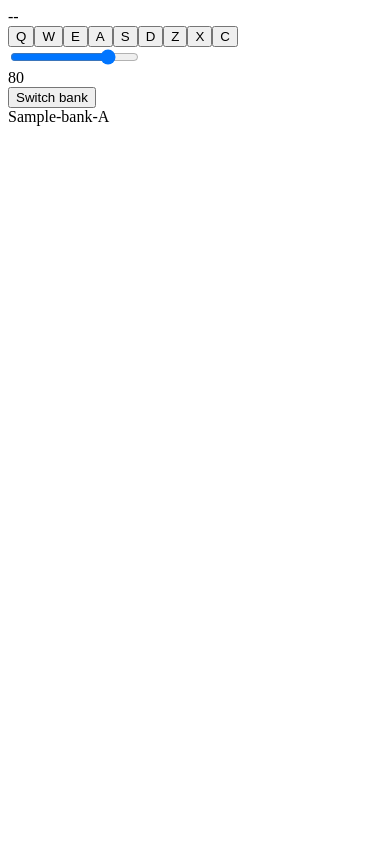
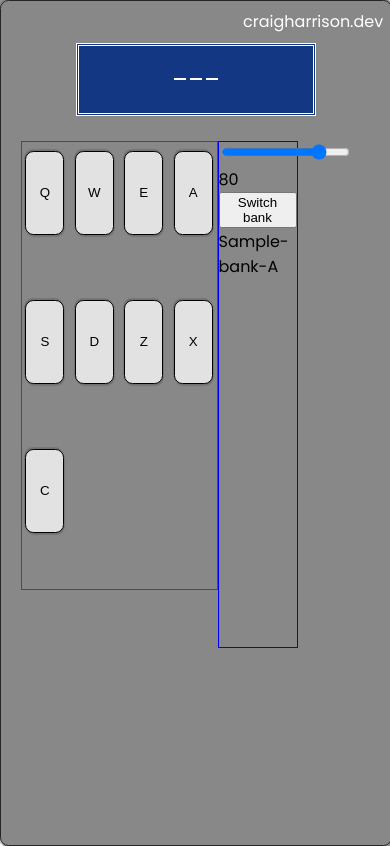
Before and after one commit to organicharris/drumMachine, a React (Create React App) app: page / in a window 390 px wide. Built offline with nearby package versions, Linux system fonts and the light colour scheme.

Commit message:
Basic styling and button lights

```diff
--- a/src/components/app.jsx
+++ b/src/components/app.jsx
@@ -5,6 +5,9 @@ import { bankA } from './sampleBanks.js';
 import { bankB } from './sampleBanks.js';
 
 // import css
+import '../styles/drumMachine.css'
+import '../styles/main.css'
+import '../styles/animations.css'
 
 // import font awesome icons
 
@@ -14,8 +17,18 @@ class App extends React.Component {
 
         this.state = {
             sampleBank: bankA,
-            sampleObject: 10, // initial placeholder "--"
-            volumeControl: 0.8
+            sampleObject: 10, // initial placeholder "---"
+            volumeControl: 0.8,
+            // classes for buttons
+            buttonQ: "drum-pad",
+            buttonW: "drum-pad",
+            buttonE: "drum-pad",
+            buttonA: "drum-pad",
+            buttonS: "drum-pad",
+            buttonD: "drum-pad",
+            buttonZ: "drum-pad",
+            buttonX: "drum-pad",
+            buttonC: "drum-pad"
         }
 
         // binding
@@ -58,10 +71,112 @@ class App extends React.Component {
     // Selects object number based on keyCode
     handleKeyPress(e) {
         const keyArr = ["Q", "W", "E", "A", "S", "D", "Z", "X", "C"];
+        // if part of array, use function and set display, else placeholder for other key presses
+        if (keyArr.includes(String.fromCharCode(e.keyCode))) {
             this.samplePlayer(String.fromCharCode(e.keyCode));
             this.setState ({
                 sampleObject: (keyArr.indexOf(String.fromCharCode(e.keyCode)) + 1)
             });
+            // switch statement to light buttons
+            switch (e.keyCode) {
+                case 81:
+                    this.setState ({
+                        buttonQ: "drum-pad active"
+                    })
+                    setTimeout(() => {
+                        this.setState({
+                            buttonQ: "drum-pad"
+                        });
+                    }, 90)
+                    break;
+                case 87:
+                    this.setState ({
+                        buttonW: "drum-pad active"
+                    })
+                    setTimeout(() => {
+                        this.setState({
+                            buttonW: "drum-pad"
+                        });
+                    }, 90)
+                    break;
+                case 69:
+                    this.setState ({
+                        buttonE: "drum-pad active"
+                    })
+                    setTimeout(() => {
+                        this.setState({
+                            buttonE: "drum-pad"
+                        });
+                    }, 90)
+                    break;
+                case 65:
+                    this.setState ({
+                        buttonA: "drum-pad active"
+                    })
+                    setTimeout(() => {
+                        this.setState({
+                            buttonA: "drum-pad"
+                        });
+                    }, 90)
+                    break;
+                case 83:
+                    this.setState ({
+                        buttonS: "drum-pad active"
+                    })
+                    setTimeout(() => {
+                        this.setState({
+                            buttonS: "drum-pad"
+                        });
+                    }, 90)
+                    break;
+                case 68:
+                    this.setState ({
+                        buttonD: "drum-pad active"
+                    })
+                    setTimeout(() => {
+                        this.setState({
+                            buttonD: "drum-pad"
+                        });
+                    }, 90)
+                    break;
+                case 90:
+                    this.setState ({
+                        buttonZ: "drum-pad active"
+                    })
+                    setTimeout(() => {
+                        this.setState({
+                            buttonZ: "drum-pad"
+                        });
+                    }, 90)
+                    break;
+                case 88:
+                    this.setState ({
+                        buttonX: "drum-pad active"
+                    })
+                    setTimeout(() => {
+                        this.setState({
+                            buttonX: "drum-pad"
+                        });
+                    }, 90)
+                    break;
+                case 67:
+                    this.setState ({
+                        buttonC: "drum-pad active"
+                    })
+                    setTimeout(() => {
+                        this.setState({
+                            buttonC: "drum-pad"
+                        });
+                    }, 90)
+                    break;
+                default:
+                    break;
+            }
+        } else {
+            this.setState ({
+                sampleObject: 10
+            });
+        };
     }
 
     padTrigger(e) {
@@ -82,22 +197,26 @@ class App extends React.Component {
 
     render() {
         return (
+            <div id="main">
                 <div id="drum-machine">
+                <div id="title"><a href="https://craigharrison.dev/" title="Craig Harrison" target="_blank" rel="noopener noreferrer">craigharrison.dev</a></div>
                     <div id="display">
                         {this.state.sampleBank[this.state.sampleObject].sampleID}
                     </div>
+                    <div id="controls">
                         <div id="pads">
                             {/* Two audio links are included on each object as both have to be loaded initially */}
-                    <button className="drum-pad" id="padQ" type="button" onClick={this.padTrigger} value="Q">Q<audio src={bankA[1].url} id="bank-A-Q" type="audio/mpeg"></audio><audio src={bankB[1].url} id="bank-B-Q" type="audio/mpeg"></audio></button>
-                    <button className="drum-pad" id="padW" type="button" onClick={this.padTrigger} value="W">W<audio src={bankA[2].url} id="bank-A-W" type="audio/mpeg"></audio><audio src={bankB[2].url} id="bank-B-W" type="audio/mpeg"></audio></button>
-                    <button className="drum-pad" id="padE" type="button" onClick={this.padTrigger} value="E">E<audio src={bankA[3].url} id="bank-A-E" type="audio/mpeg"></audio><audio src={bankB[3].url} id="bank-B-E" type="audio/mpeg"></audio></button>
-                    <button className="drum-pad" id="padA" type="button" onClick={this.padTrigger} value="A">A<audio src={bankA[4].url} id="bank-A-A" type="audio/mpeg"></audio><audio src={bankB[4].url} id="bank-B-A" type="audio/mpeg"></audio></button>
-                    <button className="drum-pad" id="padS" type="button" onClick={this.padTrigger} value="S">S<audio src={bankA[5].url} id="bank-A-S" type="audio/mpeg"></audio><audio src={bankB[5].url} id="bank-B-S" type="audio/mpeg"></audio></button>
-                    <button className="drum-pad" id="padD" type="button" onClick={this.padTrigger} value="D">D<audio src={bankA[6].url} id="bank-A-D" type="audio/mpeg"></audio><audio src={bankB[6].url} id="bank-B-D" type="audio/mpeg"></audio></button>
-                    <button className="drum-pad" id="padZ" type="button" onClick={this.padTrigger} value="Z">Z<audio src={bankA[7].url} id="bank-A-Z" type="audio/mpeg"></audio><audio src={bankB[7].url} id="bank-B-Z" type="audio/mpeg"></audio></button>
-                    <button className="drum-pad" id="padX" type="button" onClick={this.padTrigger} value="X">X<audio src={bankA[8].url} id="bank-A-X" type="audio/mpeg"></audio><audio src={bankB[8].url} id="bank-B-X" type="audio/mpeg"></audio></button>
-                    <button className="drum-pad" id="padC" type="button" onClick={this.padTrigger} value="C">C<audio src={bankA[9].url} id="bank-A-C" type="audio/mpeg"></audio><audio src={bankB[9].url} id="bank-B-C" type="audio/mpeg"></audio></button>
+                            <button className={this.state.buttonQ} id="padQ" type="button" onClick={this.padTrigger} value="Q">Q<audio src={bankA[1].url} id="bank-A-Q" type="audio/mpeg"></audio><audio src={bankB[1].url} id="bank-B-Q" type="audio/mpeg"></audio></button>
+                            <button className={this.state.buttonW} id="padW" type="button" onClick={this.padTrigger} value="W">W<audio src={bankA[2].url} id="bank-A-W" type="audio/mpeg"></audio><audio src={bankB[2].url} id="bank-B-W" type="audio/mpeg"></audio></button>
+                            <button className={this.state.buttonE} id="padE" type="button" onClick={this.padTrigger} value="E">E<audio src={bankA[3].url} id="bank-A-E" type="audio/mpeg"></audio><audio src={bankB[3].url} id="bank-B-E" type="audio/mpeg"></audio></button>
+                            <button className={this.state.buttonA} id="padA" type="button" onClick={this.padTrigger} value="A">A<audio src={bankA[4].url} id="bank-A-A" type="audio/mpeg"></audio><audio src={bankB[4].url} id="bank-B-A" type="audio/mpeg"></audio></button>
+                            <button className={this.state.buttonS} id="padS" type="button" onClick={this.padTrigger} value="S">S<audio src={bankA[5].url} id="bank-A-S" type="audio/mpeg"></audio><audio src={bankB[5].url} id="bank-B-S" type="audio/mpeg"></audio></button>
+                            <button className={this.state.buttonD} id="padD" type="button" onClick={this.padTrigger} value="D">D<audio src={bankA[6].url} id="bank-A-D" type="audio/mpeg"></audio><audio src={bankB[6].url} id="bank-B-D" type="audio/mpeg"></audio></button>
+                            <button className={this.state.buttonZ} id="padZ" type="button" onClick={this.padTrigger} value="Z">Z<audio src={bankA[7].url} id="bank-A-Z" type="audio/mpeg"></audio><audio src={bankB[7].url} id="bank-B-Z" type="audio/mpeg"></audio></button>
+                            <button className={this.state.buttonX} id="padX" type="button" onClick={this.padTrigger} value="X">X<audio src={bankA[8].url} id="bank-A-X" type="audio/mpeg"></audio><audio src={bankB[8].url} id="bank-B-X" type="audio/mpeg"></audio></button>
+                            <button className={this.state.buttonC} id="padC" type="button" onClick={this.padTrigger} value="C">C<audio src={bankA[9].url} id="bank-A-C" type="audio/mpeg"></audio><audio src={bankB[9].url} id="bank-B-C" type="audio/mpeg"></audio></button>
                         </div>
+                        <div id="master">
                             <div id="volumeSlider">
                                 <input type="range" min="0" max="100" value={Math.round(this.state.volumeControl * 100)} onChange={this.volumeChange} id="volume-control"></input>
                                 <div id="volume-display">{Math.round(this.state.volumeControl * 100)}</div>
@@ -108,6 +227,9 @@ class App extends React.Component {
                                 <div id="bankDisplay">Sample-{this.state.sampleBank[0]}</div>
                             </div>
                         </div>
+                    </div>
+                </div>
+            </div>
         )
     }
 }
--- a/src/components/sampleBanks.js
+++ b/src/components/sampleBanks.js
@@ -10,7 +10,7 @@ const bankA = [
     {sampleID: "Kick & Hat", url: 'https://s3.amazonaws.com/freecodecamp/drums/Kick_n_Hat.mp3'},
     {sampleID: 'Kick', url: 'https://s3.amazonaws.com/freecodecamp/drums/RP4_KICK_1.mp3'},
     {sampleID: 'Closed HH', url: 'https://s3.amazonaws.com/freecodecamp/drums/Cev_H2.mp3'},
-    {sampleID: "--"} // last entry acts as placeholder
+    {sampleID: "---"} // last entry acts as placeholder
 ];
 
 const bankB = [
@@ -25,7 +25,7 @@ const bankB = [
     {sampleID: 'Kick', url: 'https://s3.amazonaws.com/freecodecamp/drums/punchy_kick_1.mp3'},
     {sampleID: 'Rim Shot', url: 'https://s3.amazonaws.com/freecodecamp/drums/side_stick_1.mp3'},
     {sampleID: 'Snare', url: 'https://s3.amazonaws.com/freecodecamp/drums/Brk_Snr.mp3'},
-    {sampleID: "--"} // last entry acts as placeholder
+    {sampleID: "---"} // last entry acts as placeholder
 ];
 
 module.exports.bankA = bankA;
--- /dev/null
+++ b/src/styles/drumMachine.css
@@ -0,0 +1,82 @@
+#drum-machine {
+    width: 70vw;
+    height: 70vh;
+    background-color: #888888;
+    position: absolute;
+    top: 15vh;
+    left: 15vw;
+    border: 0.2vh solid #252525;
+    border-radius: 1vh;
+    box-shadow: 0.4vw 0.4vh 0.4vw #696969bb, -0.4vw -0.4vh 0.4vw #696969bb;
+}
+
+@media(max-width: 550px) {
+    #drum-machine {
+        width: 100vw;
+        height: 100vh;
+        top: 0;
+        left: 0;
+    }
+}
+
+#title {
+    float: right;
+    margin: 1vh 2vw;
+}
+
+#title a {
+    text-decoration: none;
+    color: white;
+}
+
+#display {
+    width: 60vw;
+    background-color: #143783;
+    color: white;
+    font-family: 'Press Start 2P', cursive;
+    text-align: center;
+    padding: 3vh 0;
+    margin: 5vh auto 1vh;
+    border: 3px double white;
+}
+
+#controls {
+    height: 60vh;
+    margin: 3vh 5vw;
+    display: flex;
+    flex-direction: row;
+}
+
+#pads {
+    border: 1px solid red;
+    width: 50vw;
+    max-height: 53vh;
+    display: flex;
+    flex-wrap: wrap;
+    justify-content: space-between;
+}
+
+#master {
+    border: 1px solid blue;
+    width: 20vw;
+}
+
+.drum-pad {
+    /*max-width: 10vw;
+    height: 10vh;
+    margin: 1vh 1vw;*/
+    width: 10vw;
+    height: 10vh;
+    margin: 1vh 1vw;
+    background-color: #e2e2e2;
+    outline: none;
+    border: 0.2vh solid black;
+    border-radius: 1vh;
+    box-shadow: 0.2vw 0.2vh 0.2vw #696969bb, -0.2vw -0.2vh 0.2vw #696969bb;
+}
+
+/* light up buttons */
+.drum-pad:active, .active {
+    background-color: #dbbe17;
+    box-shadow: none;
+}
--- /dev/null
+++ b/src/styles/main.css
@@ -0,0 +1,13 @@
+@import url('https://fonts.googleapis.com/css?family=Poppins|Press+Start+2P&display=swap');
+
+#main {
+    font-family: 'Poppins', sans-serif;
+    background-color: #d6d6d6;
+    position: absolute;
+    top: 0;
+    left: 0;
+    margin: 0;
+    padding: 0;
+    height: 100vh;
+    width: 100vw;
+}
```
Also changed, not shown: src/styles/animations.css (added). Lines whose indentation alone changed are shown as unchanged.
